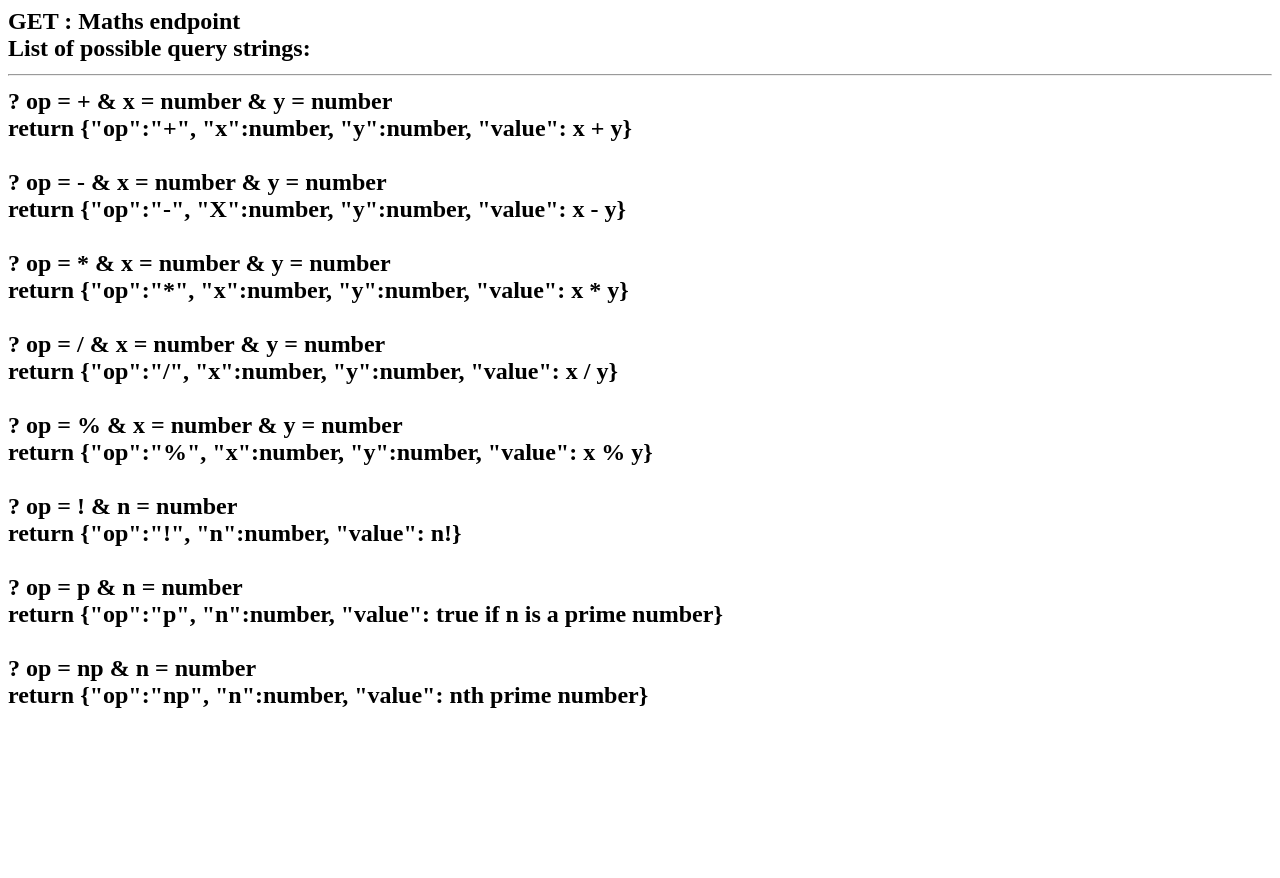
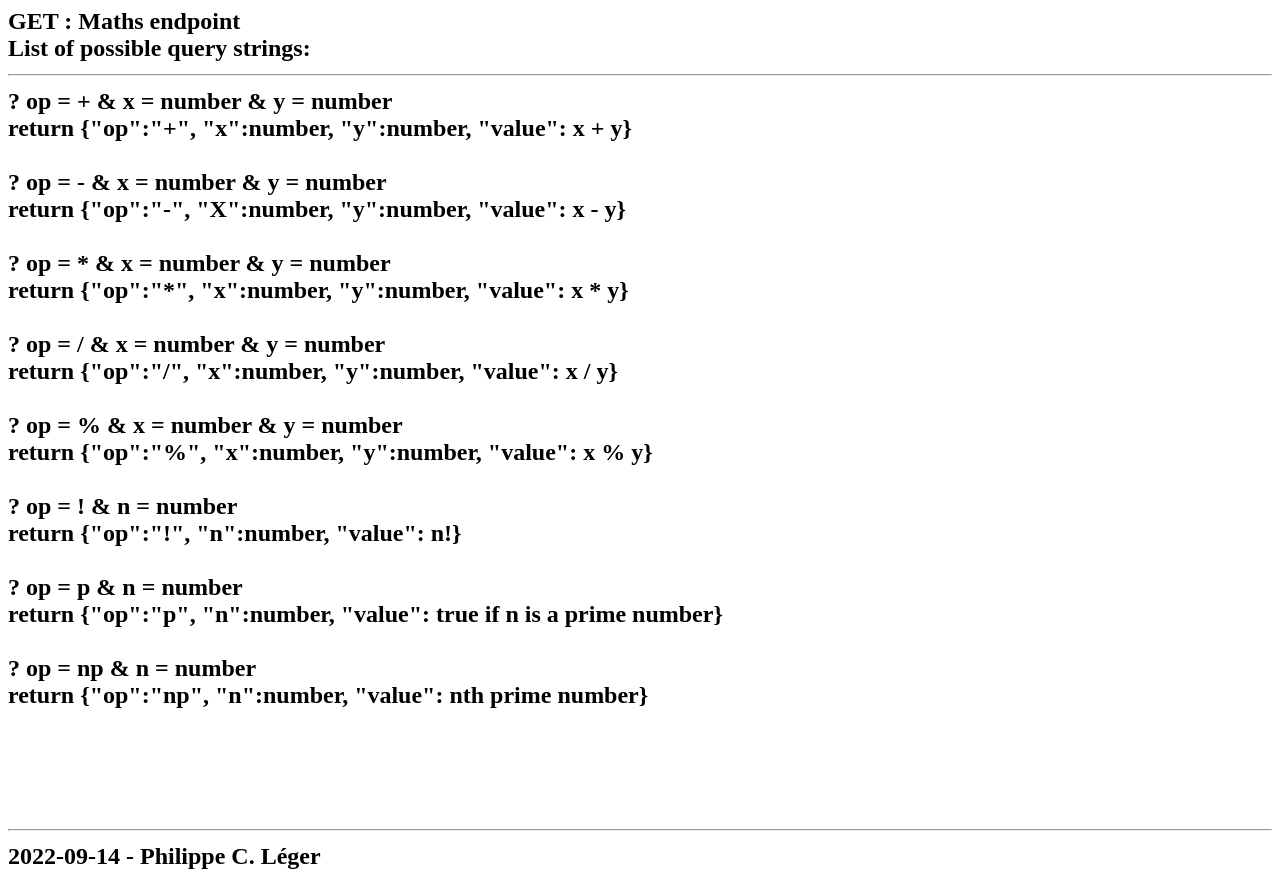
Before and after one commit to PhilippeCLeger/KBG_Labo1, a website: page wwwroot/MathsHelp.html in a window 1280 px wide. Before the commit the page ends 800 px from the top, so only its background shows below. Drawn offline with Linux system fonts and the light colour scheme.

Commit message:
Ajout du nom dans MathsHelp.html

```diff
--- a/wwwroot/MathsHelp.html
+++ b/wwwroot/MathsHelp.html
@@ -48,6 +48,8 @@ Page MathsHelp: displays the documentation for the maths api's end points. -->
 
     <p>? op = np & n = number</p>
     <p>return {"op":"np", "n":number, "value": nth prime number}</p><br>
-
+    <br><br><br>
+    <hr>
+    <p>2022-09-14 - Philippe C. Léger</p>
 </body>
 </html>
```
